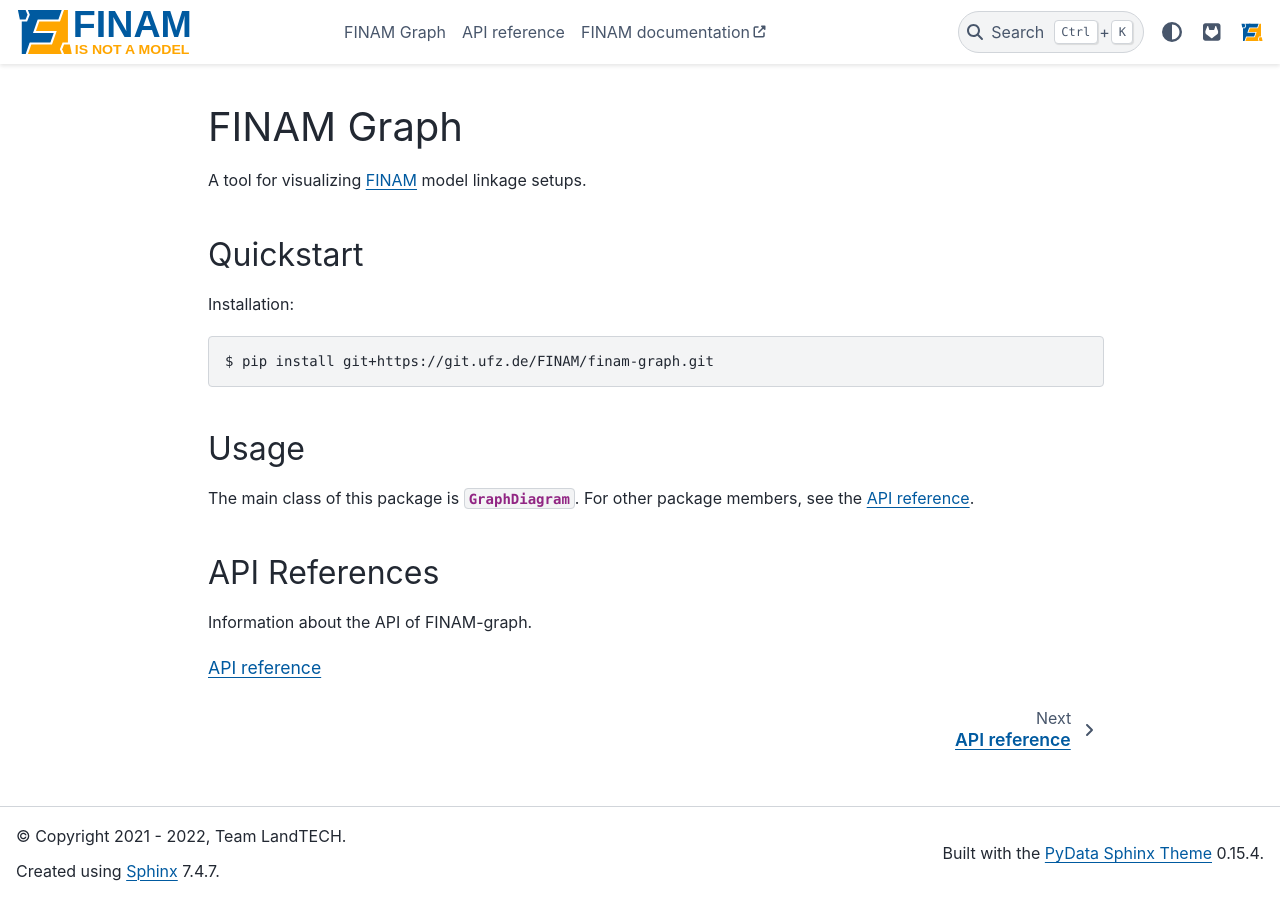
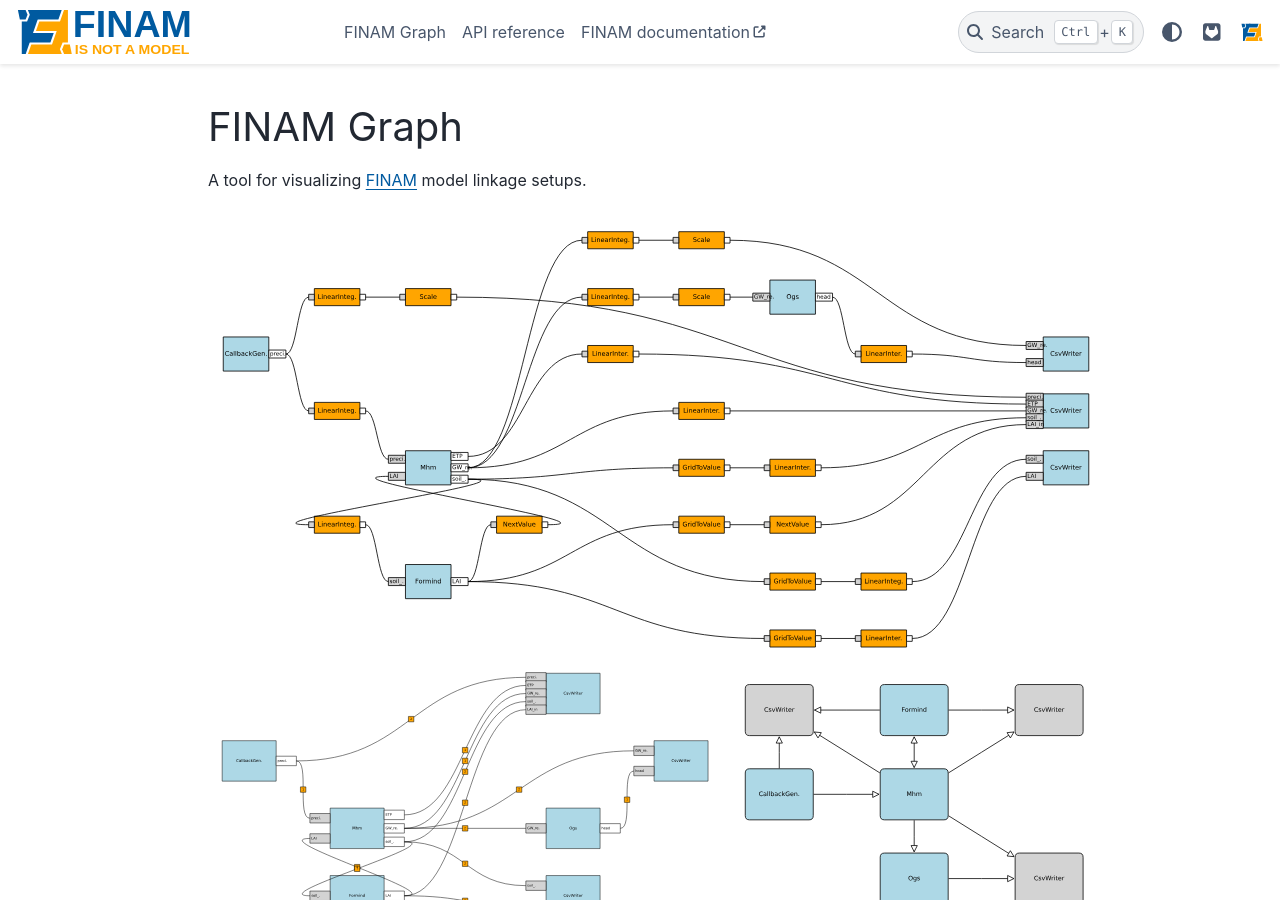
Before and after one commit to finam-ufz/finam-graph, a Sphinx documentation site: the page built from docs/source/index.rst, in a window 1280 px wide and 900 px high. Built offline with Sphinx 7.4.7 and the PyData theme 0.15.4, drawn with Linux system fonts in a browser that asks for light colours.

Commit message:
add images to main page

```diff
--- a/docs/source/conf.py
+++ b/docs/source/conf.py
@@ -65,7 +65,7 @@ exclude_patterns = []
 # https://www.sphinx-doc.org/en/master/usage/configuration.html#options-for-html-output
 
 html_theme = "pydata_sphinx_theme"
-html_static_path = ["_static"]
+html_static_path = ["_static", "images"]
 html_css_files = [
     "css/custom.css",
 ]
@@ -101,8 +101,8 @@ html_theme_options = {
 
 # Example configuration for intersphinx: refer to the Python standard library.
 intersphinx_mapping = {
-    "Python": ("https://docs.python.org/", None),
-    "NumPy": ("https://docs.scipy.org/doc/numpy/", None),
+    "Python": ("https://docs.python.org/3/", None),
+    "NumPy": ("https://numpy.org/doc/stable/", None),
     "matplotlib": ("https://matplotlib.org/stable/", None),
     "finam": ("https://finam.pages.ufz.de/finam/", None),
 }
--- a/docs/source/index.rst
+++ b/docs/source/index.rst
@@ -5,6 +5,9 @@ FINAM Graph
 ===========
 
 A tool for visualizing `FINAM <https://finam.pages.ufz.de/>`_ model linkage setups.
+
+.. image:: ./images/graph.svg
+    :width: 100%
 
 Quickstart
 ----------
```
Also changed, not shown: docs/source/images/graph.svg (added).
